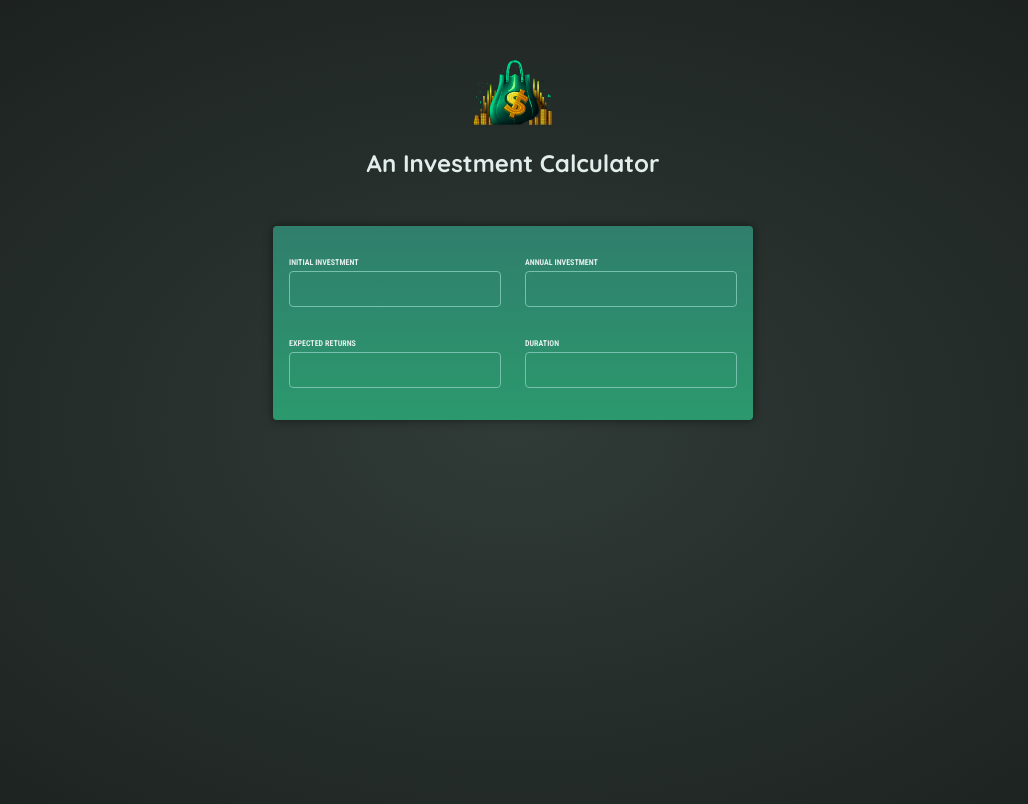
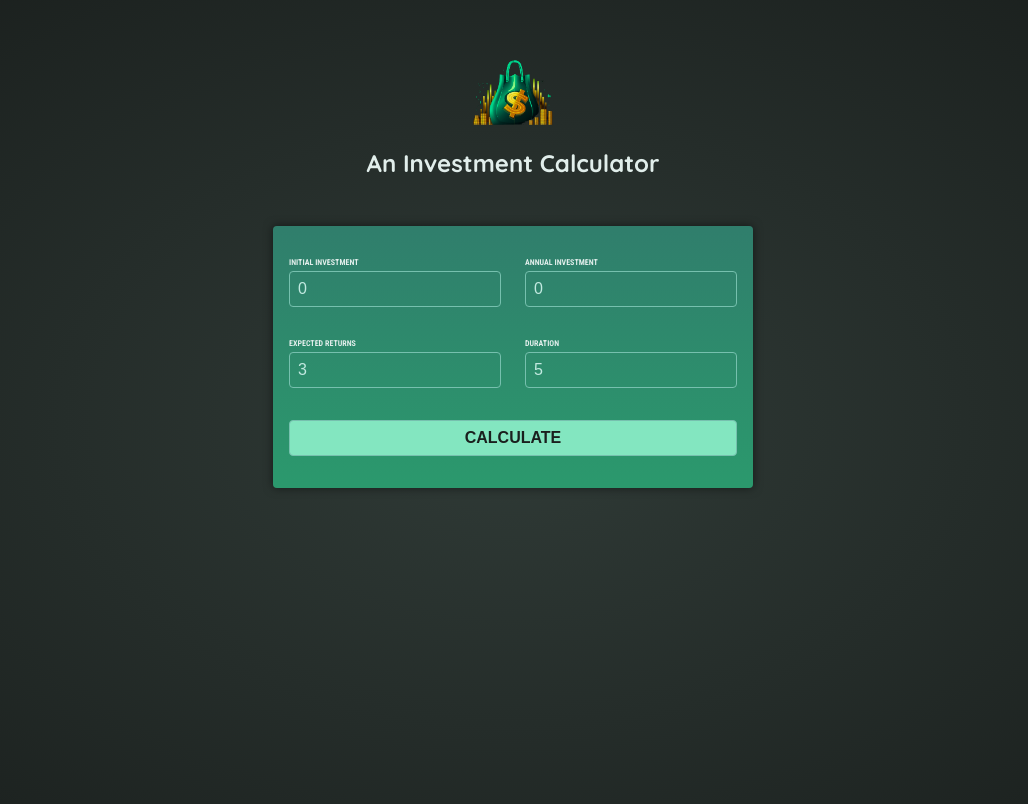
Before and after one commit to Strange-boy/Investment-calculator, an Angular app: page / in a window 1280 px wide. Shown: the top 804 px of the page, without its empty margins (127-1155 px from the left). Built offline with nearby package versions, Linux system fonts and the light colour scheme.

Commit message:
Displaying the various data using two way data binding

```diff
--- a/src/app/user-input/user-input.component.html
+++ b/src/app/user-input/user-input.component.html
@@ -1,22 +1,25 @@
-<form>
+<form (ngSubmit)="onSubmit()">
     <div class="input-group">
         <p>
             <label for="initial-investment">Initial Investment</label>
-            <input id="initial-investment" type="number"/>
+            <input id="initial-investment" name="initial-investment" type="number" [(ngModel)]="enteredInitialInvestment"/>
         </p>
         <p>
             <label for="annual-investment">Annual Investment</label>
-            <input id="annual-investment" type="number"/>
+            <input id="annual-investment" name="annual-investment" type="number" [(ngModel)]="enteredAnnualInvestment"/>
         </p>
     </div>
     <div class="input-group">
         <p>
             <label for="expected-returns">Expected Returns</label>
-            <input id="expected-returns" type="number"/>
+            <input id="expected-returns" name="expected-returns" type="number" [(ngModel)]="enteredExpectedReturns"/>
         </p>
         <p>
             <label for="duration">Duration</label>
-            <input id="duration" type="number"/>
+            <input id="duration" name="duration" type="number" [(ngModel)]="enteredDuration"/>
         </p>
     </div>
+    <p>
+        <button> Calculate</button>
+    </p>
 </form>
--- a/src/app/user-input/user-input.component.ts
+++ b/src/app/user-input/user-input.component.ts
@@ -1,11 +1,25 @@
 import {Component} from "@angular/core";
+import {FormsModule} from "@angular/forms";
 
 @Component({
     selector : 'app-user-input',
     standalone : true,
-    imports: [],
+    imports: [FormsModule],
     templateUrl : './user-input.component.html',
     styleUrls : ['./user-component.component.css']
 })
 
-export class UserInputComponent {}
+export class UserInputComponent {
+    enteredInitialInvestment = '0';
+    enteredAnnualInvestment = '0';
+    enteredExpectedReturns = '3';
+    enteredDuration = '5';
+
+    onSubmit() : void {
+        console.log("Form submitted");
+        console.log(this.enteredAnnualInvestment);
+        console.log(this.enteredInitialInvestment);
+        console.log(this.enteredDuration);
+        console.log(this.enteredExpectedReturns)
+    }
+}
```
